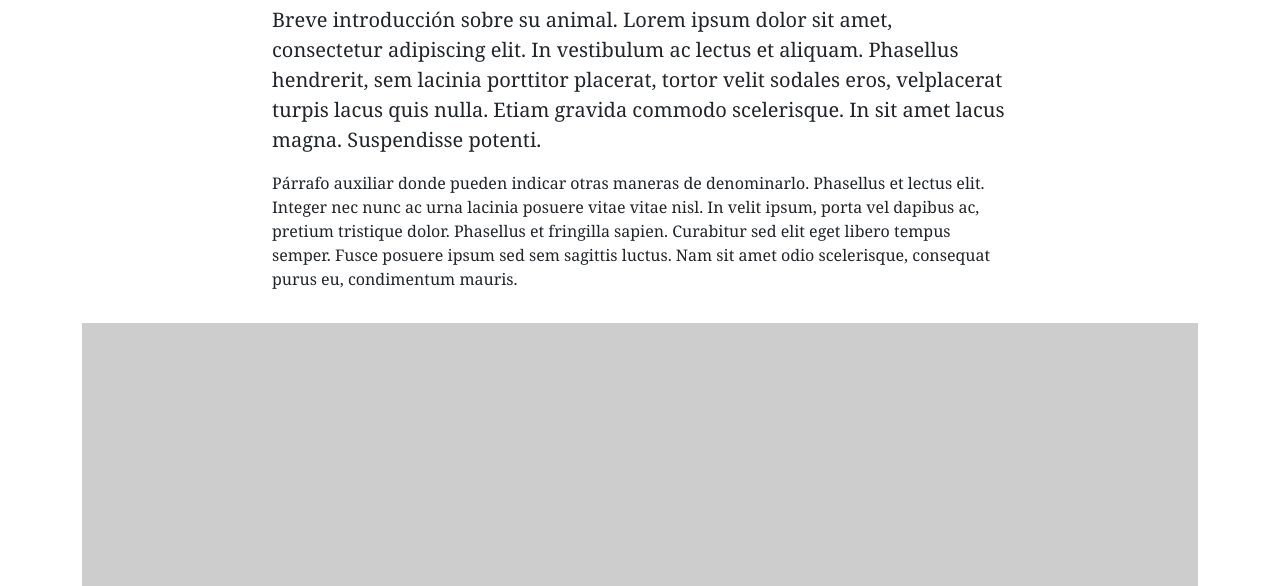
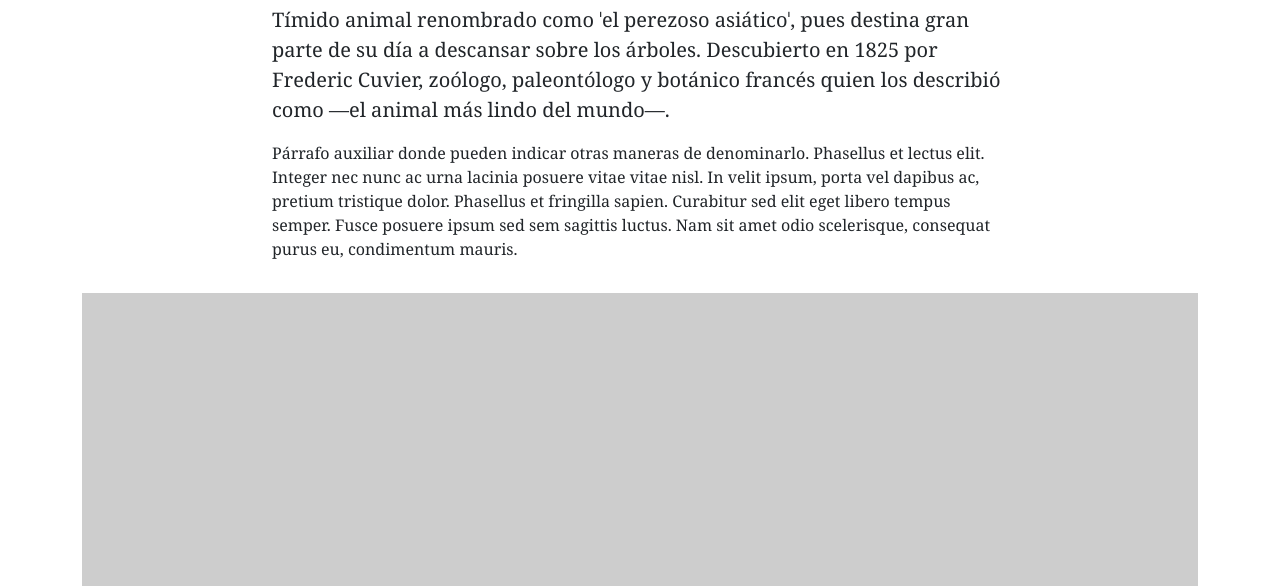
Before and after one commit to isamendezes/clase_2_infografia, a plain HTML site: page index.html in a window 1280 px wide. Shown: the part 214-800 px from the top of the page. Drawn offline with nearby package versions, Linux system fonts and the light colour scheme.

Commit message:
Add files via upload

```diff
--- a/index.html
+++ b/index.html
@@ -66,7 +66,7 @@
                 <div class="col-sm-8 mx-auto">
                     <h2 class="text-center pt-5 fst-italic"><span class="px-3 py-1">Ailurus fulgens</span></h2>
                     <h1 class="text-center py-4">Panda rojo</h1>
-                    <p class="lead">Breve introducción sobre su animal. Lorem ipsum dolor sit amet, consectetur adipiscing elit. In vestibulum ac lectus et aliquam. Phasellus hendrerit, sem lacinia porttitor placerat, tortor velit sodales eros, velplacerat turpis lacus quis nulla. Etiam gravida commodo scelerisque. In sit amet lacus magna. Suspendisse potenti.</p>
+                    <p class="lead">Tímido animal renombrado como ˈel perezoso asiáticoˈ, pues destina gran parte de su día a descansar sobre los árboles. Descubierto en 1825 por Frederic Cuvier, zoólogo, paleontólogo y botánico francés quien los describió como —el animal más lindo del mundo—.</p>
                     <p>Párrafo auxiliar donde pueden indicar otras maneras de denominarlo. Phasellus et lectus elit. Integer nec nunc ac urna lacinia posuere vitae vitae nisl. In velit ipsum, porta vel dapibus ac, pretium tristique dolor. Phasellus et fringilla sapien. Curabitur sed elit eget libero tempus semper. Fusce posuere ipsum sed sem sagittis luctus. Nam sit amet odio scelerisque, consequat purus eu, condimentum mauris.</p>
                 </div>
                 <div class="col-sm-12 mx-auto">
```
